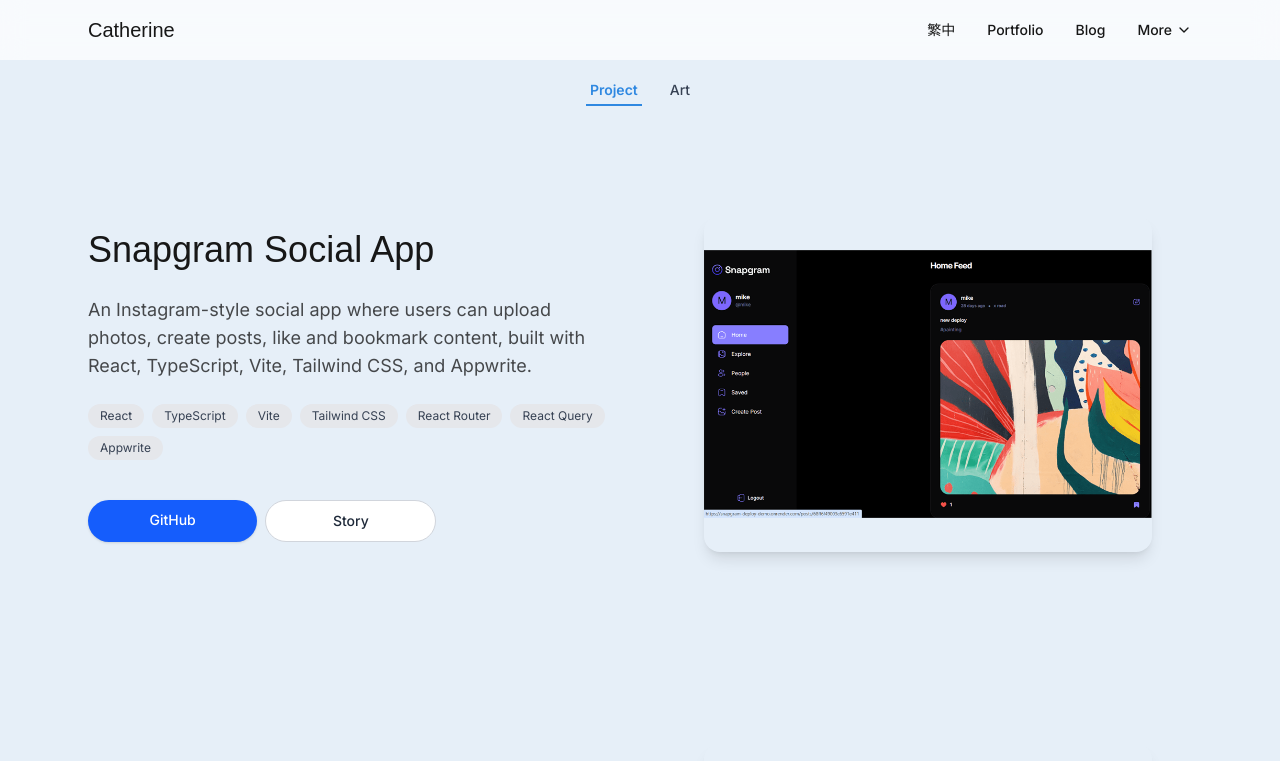
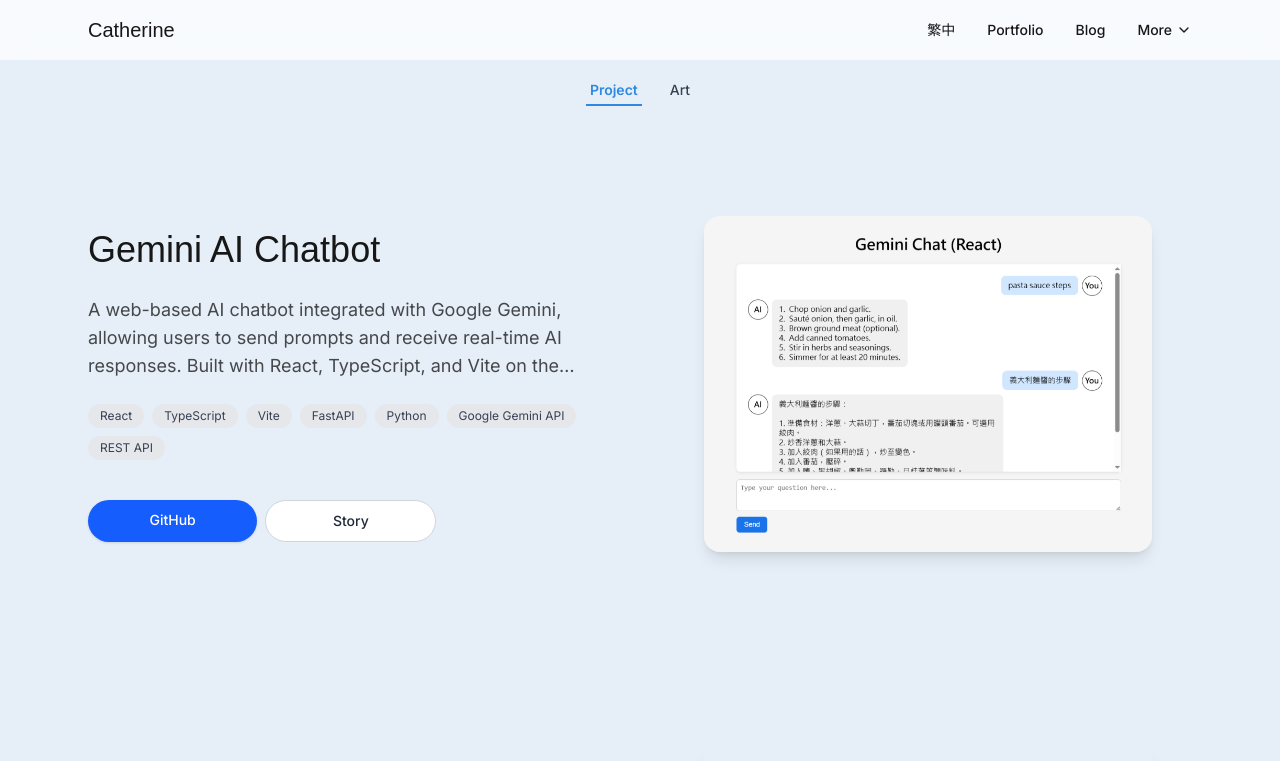
Before and after one commit to CatherineHsuDev/portfolio-nextjs-, a Next.js app: page /portfolio/project in a window 1280 px wide. Shown: the top 761 px of the page. Built offline with nearby package versions, Linux system fonts and the light colour scheme; a web font is replaced by a local one.

Commit message:
update new project item and content

```diff
--- a/i18n/portfolio.ts
+++ b/i18n/portfolio.ts
@@ -46,6 +46,24 @@
 // 雙語 project cards
 export const projectItems: Dict<ProjectItem[]> = {
   en: [
+    {
+      id: "gemini-chatbot",
+      title: "Gemini AI Chatbot",
+      description:
+        "A web-based AI chatbot integrated with Google Gemini, allowing users to send prompts and receive real-time AI responses. Built with React, TypeScript, and Vite on the frontend, and powered by a FastAPI backend for API handling and deployment flexibility.",
+      image: "/project/chatbot.png",
+      github: "https://github.com/CatherineHsuDev/gemini-chatbot-demo-backend",
+      story: "/portfolio/project/gemini-chatbot-story",
+      tags: [
+        "React",
+        "TypeScript",
+        "Vite",
+        "FastAPI",
+        "Python",
+        "Google Gemini API",
+        "REST API",
+      ],
+    },
     {
       id: "snapgram",
       title: "Snapgram Social App",
@@ -135,6 +153,24 @@
 
   zh: [
     {
+      id: "gemini-chatbot",
+      title: "Gemini AI 聊天機器人",
+      description:
+        "一個串接 Google Gemini 的 Web 聊天機器人，使用者可輸入問題並即時取得 AI 回應。前端使用 React、TypeScript 與 Vite 建立互動介面，後端以 FastAPI 建立 API，支援本機與雲端部署。",
+      image: "/project/chatbot.png",
+      github: "https://github.com/CatherineHsuDev/gemini-chatbot-demo-backend",
+      story: "/portfolio/project/gemini-chatbot-story",
+      tags: [
+        "React",
+        "TypeScript",
+        "Vite",
+        "FastAPI",
+        "Python",
+        "Google Gemini API",
+        "REST API",
+      ],
+    },
+    {
       id: "snapgram",
       title: "Snapgram 社交平台",
       description:
--- a/i18n/stories-data.ts
+++ b/i18n/stories-data.ts
@@ -12,6 +12,30 @@
 
 export const PROJECT_STORIES: Dict<ProjectStory[]> = {
   en: [
+    {
+      slug: "gemini-chatbot-story",
+      title: "Gemini Chatbot – API Integration Story",
+      content: `
+Gemini Chatbot is a lightweight full-stack project built to practice integrating a third-party AI API
+into a web application using a clean request–response model.
+
+Key Challenges:
+1. Designing a backend API endpoint that forwards user prompts to the Gemini API
+2. Handling request validation and response formatting between frontend and backend
+3. Ensuring consistent API behavior across local and deployed environments
+
+During development, several API integration issues were identified:
+- The Gemini SDK import style must match the installed package version, otherwise the backend fails at runtime
+- API keys must never be hardcoded and must be injected through environment variables
+- AI responses can vary in latency, requiring careful handling of request timeouts and error states
+- The backend API must remain stable regardless of frontend environment (local or production)
+
+The project focuses on building a reliable API layer that cleanly abstracts AI communication
+from the frontend application.
+`,
+      github: "https://github.com/CatherineHsuDev/gemini-chatbot-demo-backend",
+      demo: "https://gemini-chatbot-demo-frontend.onrender.com",
+    },
     {
       slug: "snapgram-story",
       title: "Snapgram – Debug Story",
@@ -163,6 +187,28 @@
 
   zh: [
     {
+      slug: "gemini-chatbot-story",
+      title: "Gemini聊天機器人 — API 串接紀錄",
+      content: `
+Gemini Chatbot 是一個用來練習第三方 AI API 串接的全端專案，
+重點在於建立穩定的後端 API，並將使用者輸入轉換為 Gemini API 的請求與回應。
+
+主要挑戰：
+1. 建立後端 API 端點，負責轉送使用者 prompt 至 Gemini
+2. 規範請求與回應格式，確保前後端資料結構一致
+3. 確保 API 行為在本機與正式環境中保持一致
+
+在串接過程中發現：
+- Gemini SDK 的使用方式必須與實際安裝的套件版本完全對齊
+- API 金鑰若未正確設定，後端必須能安全地拒絕請求而非直接崩潰
+- AI API 回應時間不固定，後端需具備基本的錯誤與異常處理能力
+
+此專案的核心目標在於建立一個可重複使用、可部署的 AI API 整合流程。
+`,
+      github: "https://github.com/CatherineHsuDev/gemini-chatbot-demo-backend",
+      demo: "https://gemini-chatbot-demo-frontend.onrender.com",
+    },
+    {
       slug: "snapgram-story",
       title: "Snapgram社群 — 開發紀錄",
       content: `
```
Also changed, not shown: public/project/chatbot.png (added).
